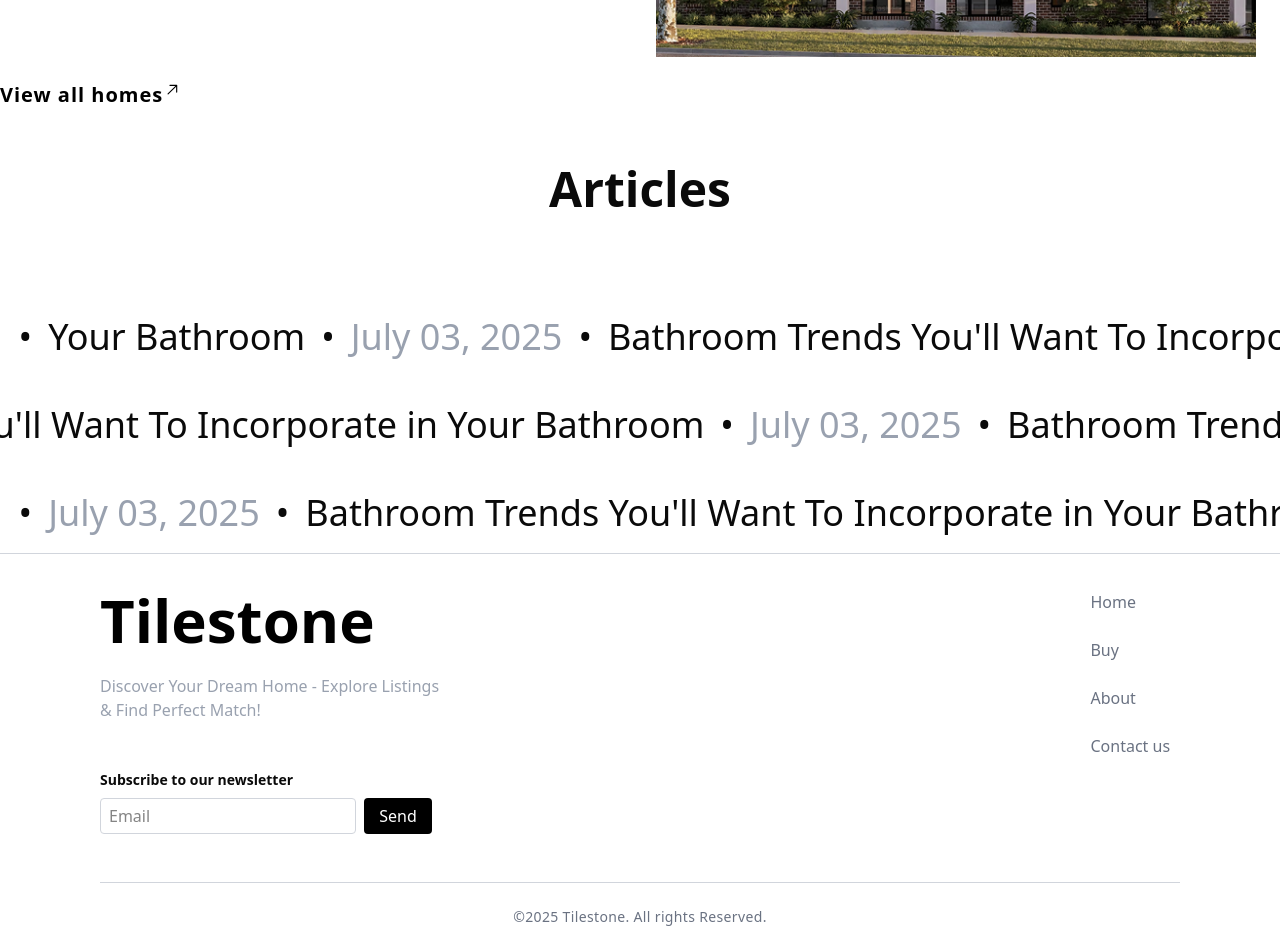
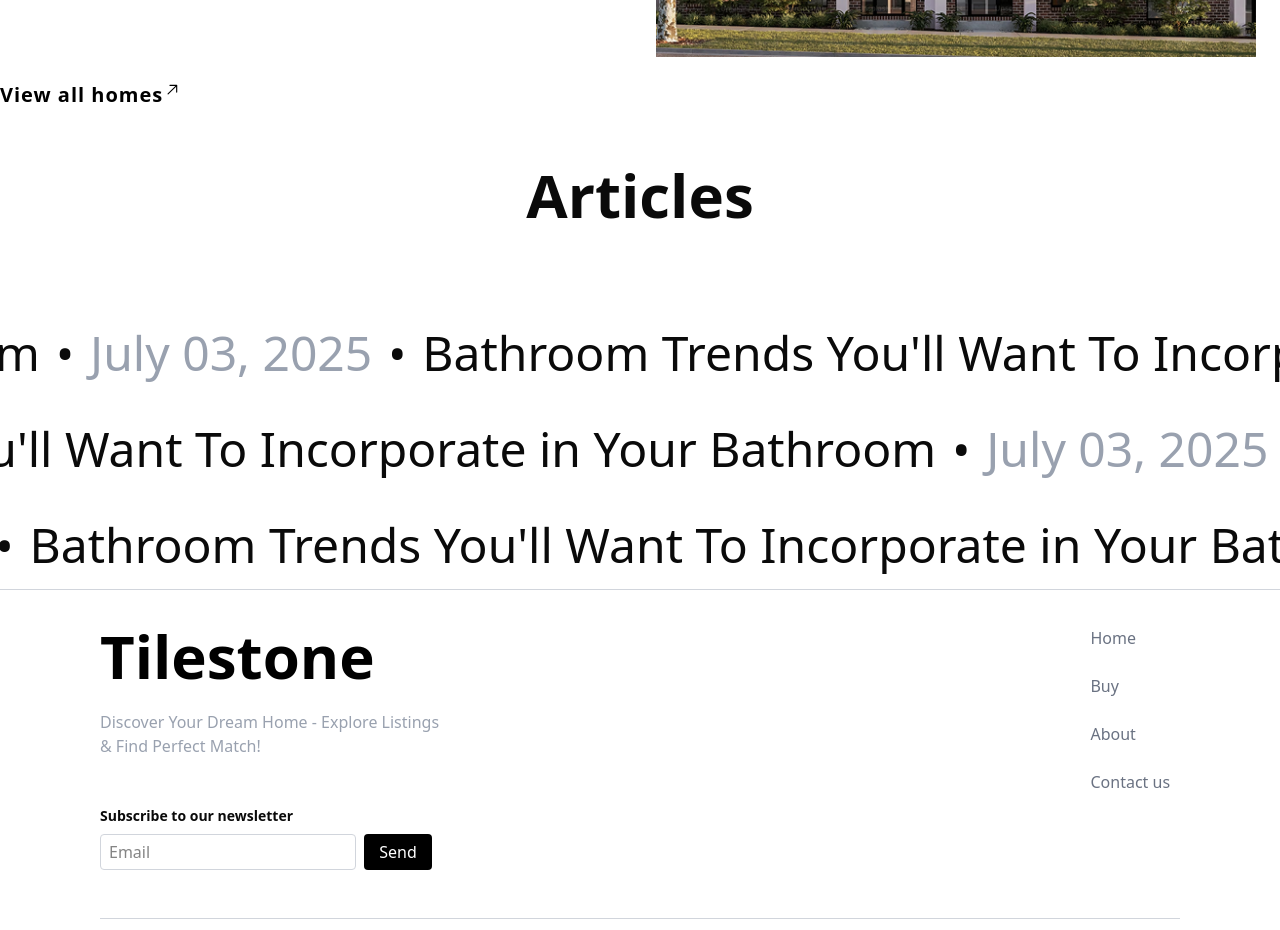
Before and after one commit to Kaveeshala/LandingPage, a Next.js app: page / in a window 1280 px wide. Shown: the part 2920-3850 px from the top of the page. Built offline with nearby package versions, Linux system fonts and the light colour scheme.

Commit message:
Create Article section

```diff
--- a/src/app/components/Artcles.jsx
+++ b/src/app/components/Artcles.jsx
@@ -3,34 +3,43 @@ import { Marquee } from "@/components/magicui/marquee"
 export default function Artcles() {
   return (
     <div>
-      <h1 className="text-center font-semibold text-5xl py-8">Articles</h1>
+      <h1 className="text-center font-semibold text-6xl py-8">Articles</h1> {/* Increased text size */}
       <div className="py-8"></div> {/* Added space */}
-      <Marquee className="your-custom-class" pauseOnHover>
-        <div className="flex flex-col space-y-12 text-center">
-          <div className="flex items-center justify-center space-x-4">
-            <span className="text-4xl">•</span>
-            <span className="text-4xl">Your Bathroom</span>
-            <span className="text-4xl">•</span>
-            <span className="text-gray-400 text-4xl">July 03, 2025</span>
-            <span className="text-4xl">•</span>
-            <span className="text-4xl">Bathroom Trends You'll Want To Incorporate in Your Bathroom</span>
-          </div>
-          <div className="flex items-center justify-center space-x-4">
-            <span className="text-4xl">•</span>
-            <span className="text-4xl">Bathroom Trends You'll Want To Incorporate in Your Bathroom</span>
-            <span className="text-4xl">•</span>
-            <span className="text-gray-400 text-4xl">July 03, 2025</span>
-            <span className="text-4xl">•</span>
-            <span className="text-4xl">Bathroom Trends You'll Want To Incorporate in Your Bathroom</span>
-          </div>
-          <div className="flex items-center justify-center space-x-4">
-            <span className="text-4xl">•</span>
-            <span className="text-gray-400 text-4xl">July 03, 2025</span>
-            <span className="text-4xl">•</span>
-            <span className="text-4xl">Bathroom Trends You'll Want To Incorporate in Your Bathroom</span>
-            <span className="text-4xl">•</span>
-            <span className="text-4xl">Your Bathroom</span>
-          </div>
+
+      <Marquee className="your-custom-class" pauseOnHover speed={50}>
+        <div className="flex items-center justify-center space-x-4">
+          <span className="text-5xl">•</span> {/* Increased text size */}
+          <span className="text-5xl">Your Bathroom</span> {/* Increased text size */}
+          <span className="text-5xl">•</span> {/* Increased text size */}
+          <span className="text-gray-400 text-5xl">July 03, 2025</span> {/* Increased text size */}
+          <span className="text-5xl">•</span> {/* Increased text size */}
+          <span className="text-5xl">Bathroom Trends You'll Want To Incorporate in Your Bathroom</span> {/* Increased text size */}
+        </div>
+      </Marquee>
+
+      <div className="py-4"></div> {/* Added space between marquees */}
+
+      <Marquee className="your-custom-class" pauseOnHover speed={30}>
+        <div className="flex items-center justify-center space-x-4">
+          <span className="text-5xl">•</span> {/* Increased text size */}
+          <span className="text-5xl">Bathroom Trends You'll Want To Incorporate in Your Bathroom</span> {/* Increased text size */}
+          <span className="text-5xl">•</span> {/* Increased text size */}
+          <span className="text-gray-400 text-5xl">July 03, 2025</span> {/* Increased text size */}
+          <span className="text-5xl">•</span> {/* Increased text size */}
+          <span className="text-5xl">Bathroom Trends You'll Want To Incorporate in Your Bathroom</span> {/* Increased text size */}
+        </div>
+      </Marquee>
+
+      <div className="py-4"></div> {/* Added space between marquees */}
+
+      <Marquee className="your-custom-class" pauseOnHover speed={20}>
+        <div className="flex items-center justify-center space-x-4">
+          <span className="text-5xl">•</span> {/* Increased text size */}
+          <span className="text-gray-400 text-5xl">July 03, 2025</span> {/* Increased text size */}
+          <span className="text-5xl">•</span> {/* Increased text size */}
+          <span className="text-5xl">Bathroom Trends You'll Want To Incorporate in Your Bathroom</span> {/* Increased text size */}
+          <span className="text-5xl">•</span> {/* Increased text size */}
+          <span className="text-5xl">Your Bathroom</span> {/* Increased text size */}
         </div>
       </Marquee>
     </div>
```
